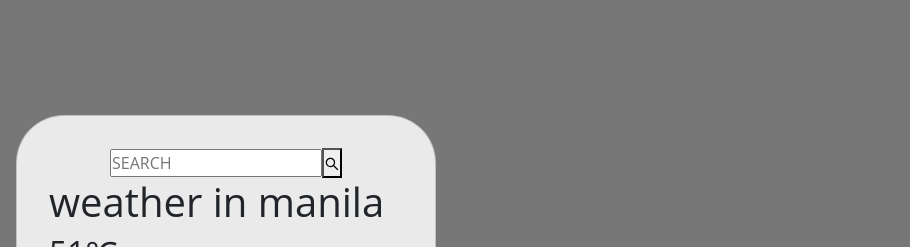
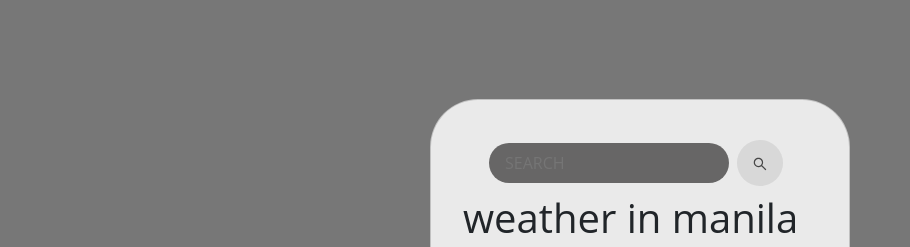
Before and after one commit to rebeccaacero1/weatherApp2, a plain HTML site: page index.html in a window 1280 px wide. Shown: the top 247 px of the page, without its empty margins (0-910 px from the left). Drawn offline with nearby package versions, Linux system fonts and the light colour scheme; a web font is replaced by a local one.

Commit message:
addstylesInInputInH1

```diff
--- a/css/styles.css
+++ b/css/styles.css
@@ -7,12 +7,14 @@
 }
 
 body{
+    justify-content: center;
     display: flex;
     align-items: center;
     height: 100vh;
     margin: 0;
     background-color: #777;
     font-family: 'Open Sans', sans-serif;
+    background-image: url('');
 
 }
 
@@ -29,8 +31,33 @@ body{
     align-items: center;
     justify-content: center;
 }
-.button{
+
+button{
     margin: 0.5em;
     border-radius: 50%;
     border: none;
+    height: 46px;
+    width: 46px;
+    outline: none;
+    background-color: #7c7c7c2b;
+    color: rgba(0,0,0,0.679);
+    cursor: pointer;
+    transition: 0.2s ease-in-out;
 }
+button:hover{
+    background: #7c7c7c2b;
+}
+input{
+    border: none;
+    outline: none;
+    padding: 0.5em 1em;
+    border-radius: 24px;
+    background: #444343c8;
+    color: #fff;
+    font-family: inherit;
+    width: calc(100% -90px);
+}
+h1.temp{
+    margin: 0;
+    margin-bottom: 0.3em;
+}
```
